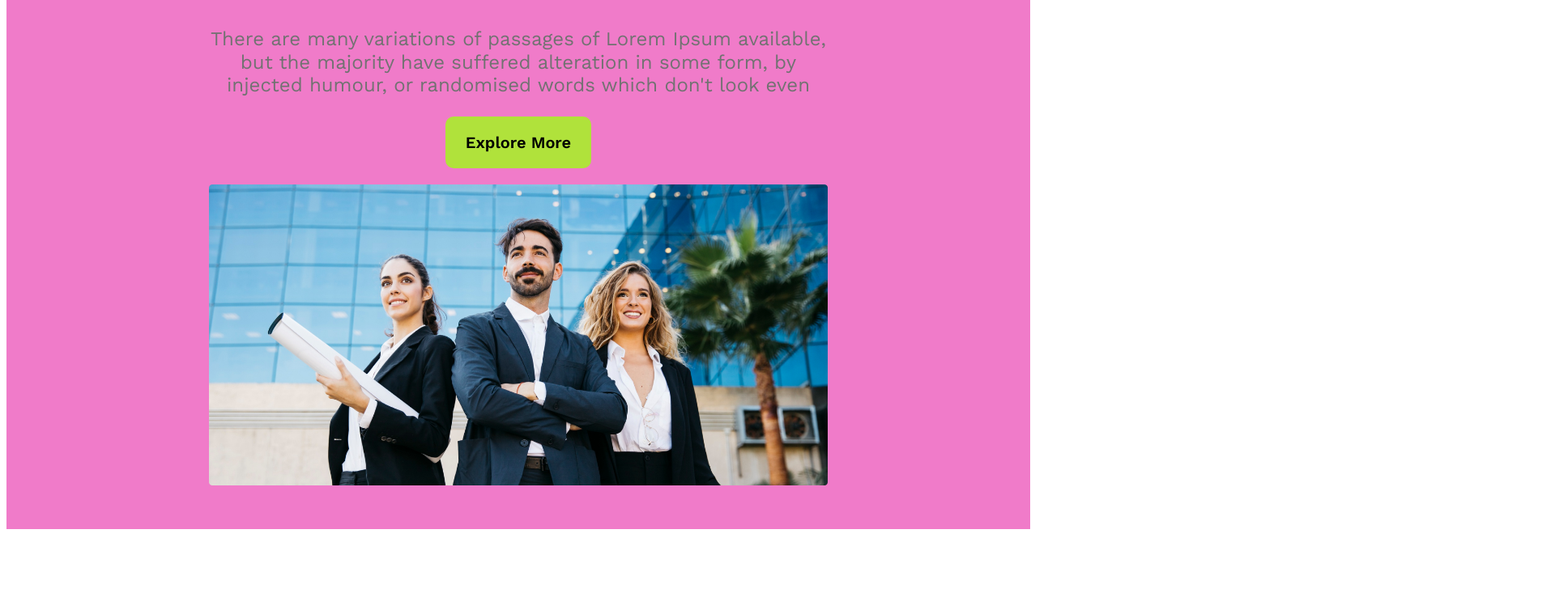
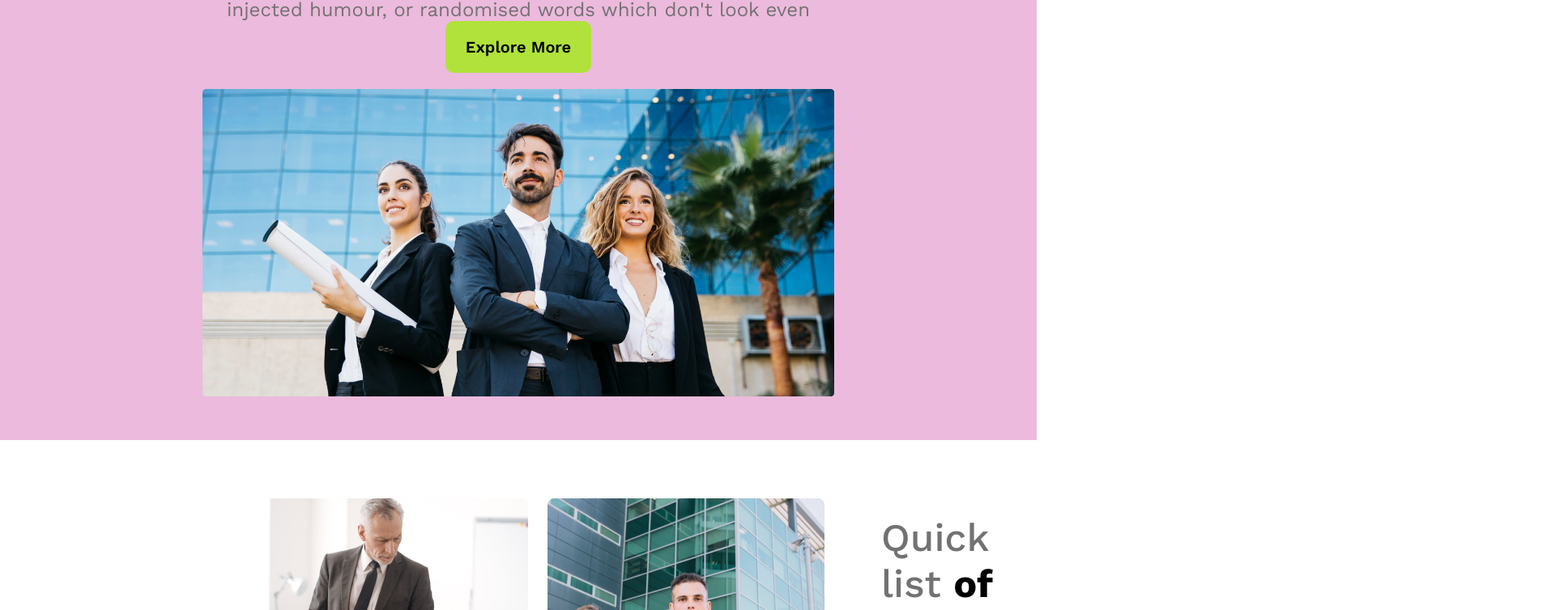
Before and after one commit to ArifinRishad/architech-practies, a plain HTML site: page index.html in a window 1280 px wide. Shown: the part 319-1073 px from the top of the page at 81% size, 1920 px wide, since content can reach past the window. Drawn offline with nearby package versions, Linux system fonts and the light colour scheme; files whose address does not match are found by name.

Commit message:
Final Add

```diff
--- a/css/style.css
+++ b/css/style.css
@@ -2,6 +2,10 @@
 
 * {
     font-family: 'Work Sans', sans-serif;
+}
+*{
+    margin: 0px;
+    padding: 0px;
 }
 
 .btn-primery {
@@ -31,7 +35,7 @@
 
 /*header section*/
 header {
-    background-color: rgb(240, 123, 201);
+    background-color: rgb(236, 186, 220);
     padding: 50px 250px;
 }
 
```
Also changed, not shown: index.html (+1 -0 lines).
